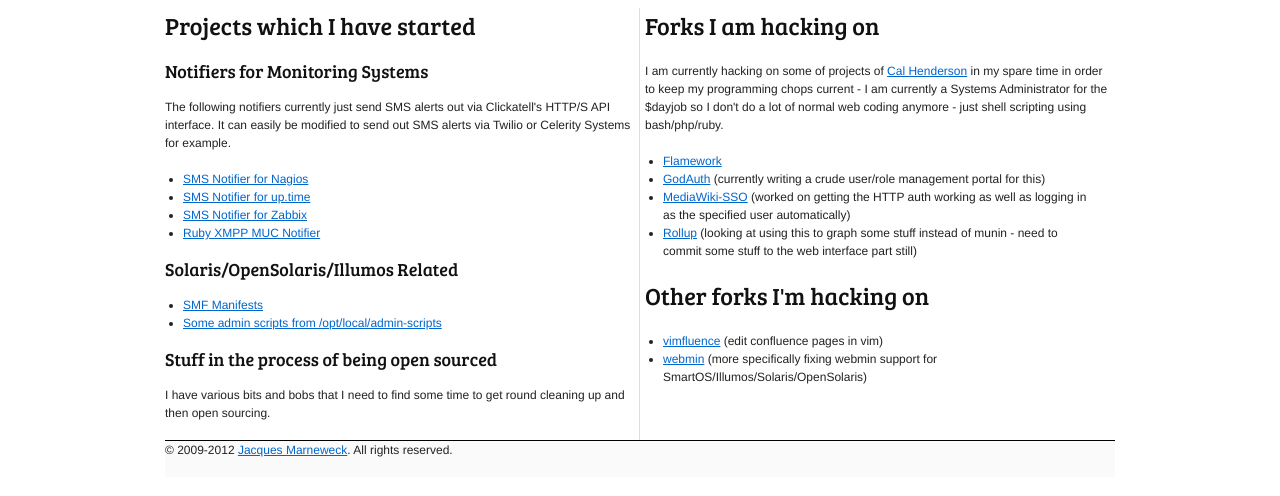
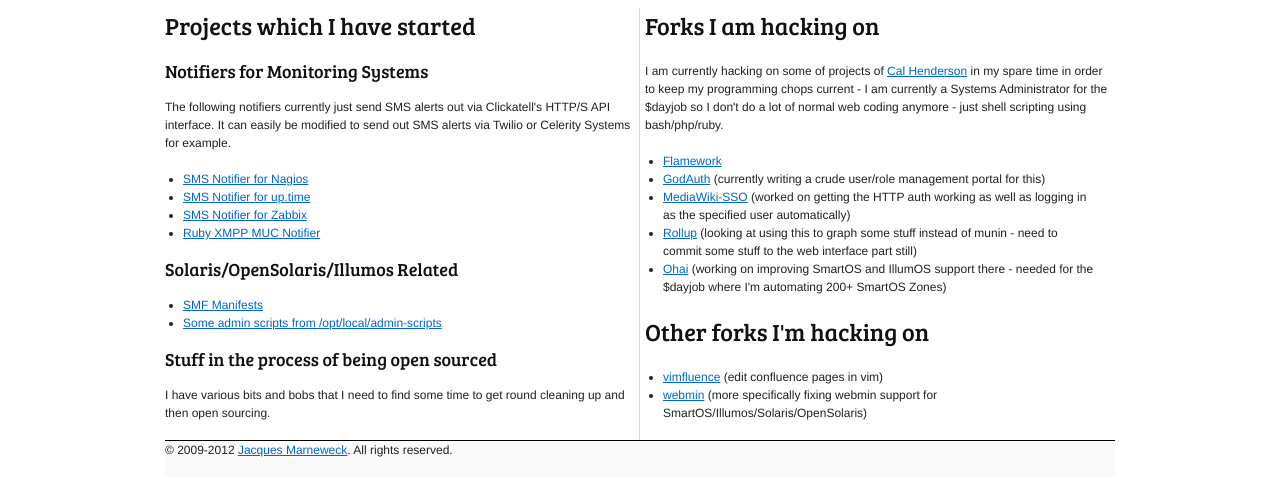
Before and after one commit to jacques/jacques.github.com, a plain HTML site: page index.html in a window 1280 px wide. Shown: the part 108-604 px from the top of the page. Drawn offline with Linux system fonts and the light colour scheme; a web font is replaced by a local one.

Commit message:
Added Ohai to the list
Signed-off-by: Jacques Marneweck <jacques@powertrip.co.za>

```diff
--- a/index.html
+++ b/index.html
@@ -97,6 +97,7 @@
       <li><a href="https://github.com/jacques/GodAuth/">GodAuth</a> (currently writing a crude user/role management portal for this)</li>
       <li><a href="https://github.com/jacques/MediaWiki-SSO/">MediaWiki-SSO</a> (worked on getting the HTTP auth working as well as logging in as the specified user automatically)</li>
       <li><a href="https://github.com/jacques/rollup/">Rollup</a> (looking at using this to graph some stuff instead of munin - need to commit some stuff to the web interface part still)</li>
+      <li><a href="https://github.com/jacques/ohai/">Ohai</a> (working on improving SmartOS and IllumOS support there - needed for the $dayjob where I'm automating 200+ SmartOS Zones)</li>
     </ul>
 
     <h2>Other forks I'm hacking on</h2>
```
